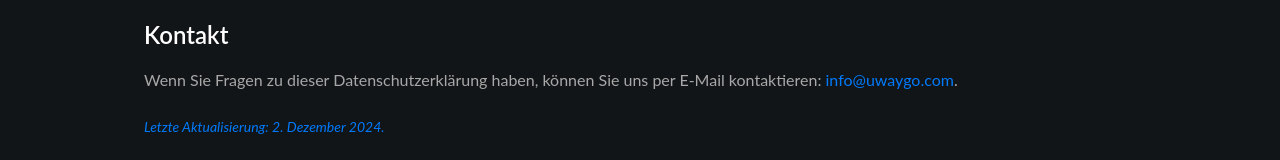
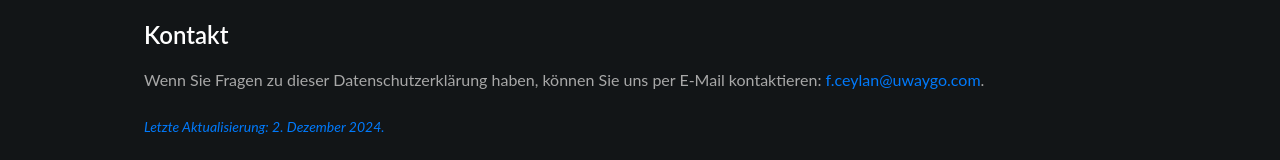
Before and after one commit to Fuggel/Uway-Website, a Next.js app: page /datenschutz in a window 1280 px wide. Shown: the part 1485-1645 px from the top of the page. Built offline with nearby package versions, Linux system fonts and the light colour scheme.

Commit message:
chore: new support mail

```diff
--- a/src/app/(privacy)/datenschutz/page.tsx
+++ b/src/app/(privacy)/datenschutz/page.tsx
@@ -87,8 +87,12 @@ export default function Privacy() {
             <h2 className="text-2xl font-semibold mb-4">Kontakt</h2>
             <p className="text-foregroundSecondary leading-relaxed">
                 Wenn Sie Fragen zu dieser Datenschutzerklärung haben, können Sie uns per E-Mail kontaktieren:{" "}
-                <Link href="mailto:info@uwaygo.com" rel="noopener noreferrer" className="text-primary hover:underline">
-                    info@uwaygo.com
+                <Link
+                    href="mailto:f.ceylan@uwaygo.com"
+                    rel="noopener noreferrer"
+                    className="text-primary hover:underline"
+                >
+                    f.ceylan@uwaygo.com
                 </Link>
                 .
             </p>
--- a/src/app/(privacy)/impressum/page.tsx
+++ b/src/app/(privacy)/impressum/page.tsx
@@ -22,8 +22,8 @@ export default function Impressum() {
                 Telefon: +49 (0) 176 775 451 95
                 <br />
                 E-Mail:{" "}
-                <a href="mailto:info@uwaygo.com" className="text-primary hover:underline">
-                    info@uwaygo.com
+                <a href="mailto:f.ceylan@uwaygo.com" className="text-primary hover:underline">
+                    f.ceylan@uwaygo.com
                 </a>
             </p>
         </div>
--- a/src/components/layouts/Footer.tsx
+++ b/src/components/layouts/Footer.tsx
@@ -6,7 +6,7 @@ export default function Footer() {
         <footer className="border-t-primary border-t-4 py-8">
             <div className="container mx-auto flex flex-wrap justify-evenly items-center px-4 gap-6">
                 <div className="order-1 flex space-x-4">
-                    <Link href="mailto:info@uwaygo.com" rel="noopener noreferrer">
+                    <Link href="mailto:f.ceylan@uwaygo.com" rel="noopener noreferrer">
                         <FaEnvelope className="text-2xl hover:text-secondary transition-all duration-200 ease-in-out" />
                     </Link>
                     <Link href="https://www.instagram.com/uwaygo/" target="_blank" rel="noopener noreferrer">
```
